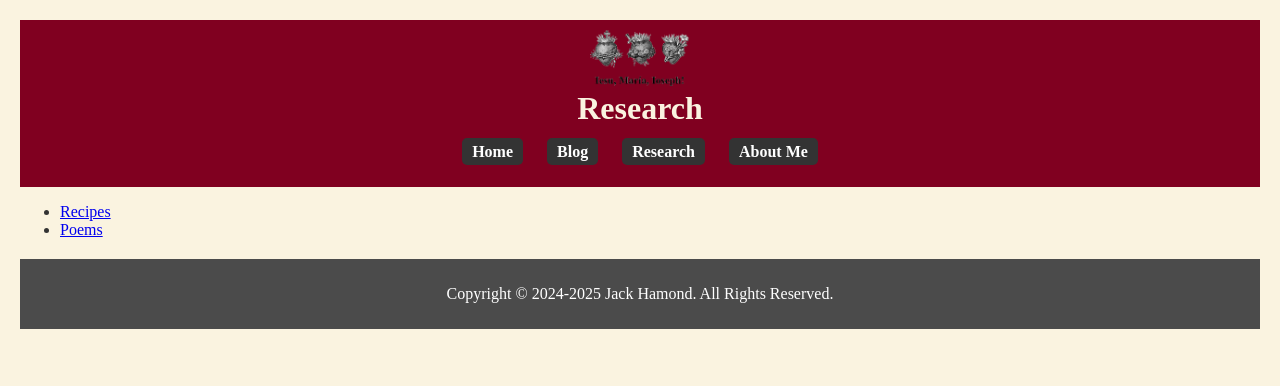
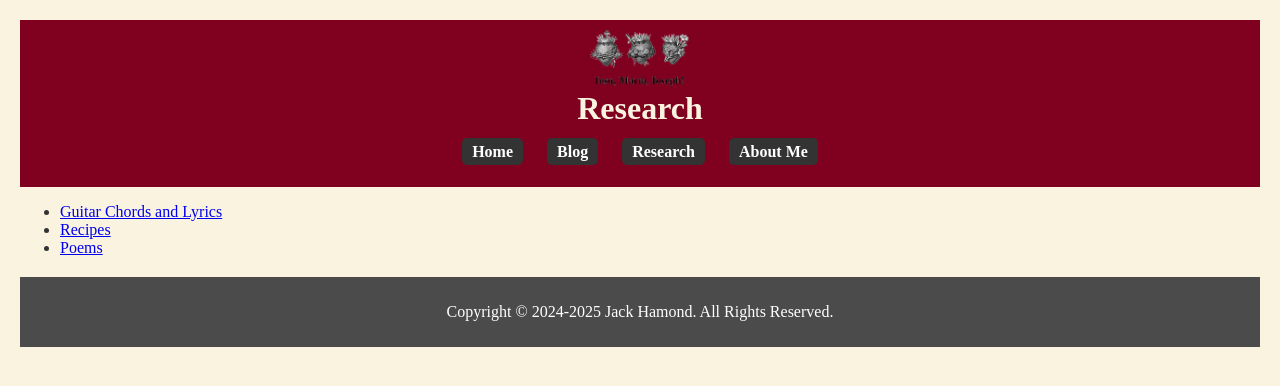
Before and after one commit to jackhamond/jackhamond.github.io, a Jekyll site: the page built from research/index.md, in a window 1280 px wide. Shown: the top 386 px of the page. Built offline with Jekyll 4.4.1, drawn with Linux system fonts in a browser that asks for light colours; our own code applies the rules of GitHub Pages for plain Markdown files.

Commit message:
Update index.md

```diff
--- a/research/index.md
+++ b/research/index.md
@@ -2,5 +2,6 @@
 title: "Research"
 ---
 
+* [Guitar Chords and Lyrics](/research/guitar-chords-and-lyrics)
 * [Recipes](/research/recipes)
 * [Poems](/research/poems)
```
